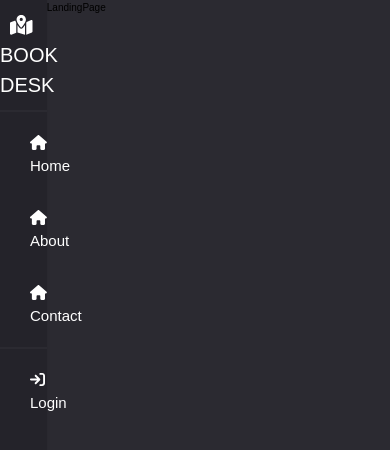
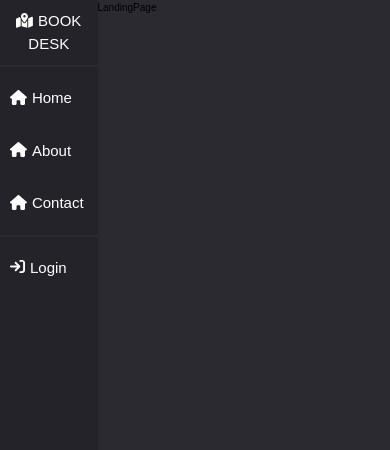
Before and after one commit to Vidican-Vlad/desk-booking-app, a React (Create React App) app in the folder client/: page / in a window 390 px wide. Shown: the top 450 px of the page. Built offline with nearby package versions, Linux system fonts and the light colour scheme.

Commit message:
Responsive components

```diff
--- a/client/src/App.js
+++ b/client/src/App.js
@@ -1,6 +1,5 @@
 import { useEffect } from "react";
 import { useDispatch, useSelector } from "react-redux";
-import { boolean } from "yup";
 import "./App.scss";
 import { loginSuccess } from "./Redux/Features/authenticationSlice";
 import WebRoutes from "./Routes/routes";
--- a/client/src/Components/Navigation/Navbar/Navbar.scss
+++ b/client/src/Components/Navigation/Navbar/Navbar.scss
@@ -64,3 +64,31 @@
 		border-top: 2px solid colors.$backgroundColor;
 	}
 }
+
+@media (max-width: 1080px) {
+	.navbar-container {
+		width: 20%;
+	}
+}
+
+@media (max-width: 650px) {
+	.navbar-container {
+		width: 25%;
+		&__logo {
+			font-size: 1.5rem;
+		}
+		&__menu {
+			&__list {
+				&__item {
+					padding-left: 0rem;
+					a,
+					button {
+						svg {
+							margin-right: 0.5rem;
+						}
+					}
+				}
+			}
+		}
+	}
+}
--- a/client/src/Components/Pages/DashBoardPage/DashBoardPage.scss
+++ b/client/src/Components/Pages/DashBoardPage/DashBoardPage.scss
@@ -1,5 +1,17 @@
 @use "../../../Styles/default";
 @use "../../../Styles/colors";
 .dashboard-page-container {
-	width: 85%;
+	width: 88%;
 }
+
+@media (max-width: 1080px) {
+	.dashboard-page-container {
+		width: 80%;
+	}
+}
+
+@media (max-width: 650px) {
+	.dashboard-page-container {
+		width: 75%;
+	}
+}
--- a/client/src/Components/Pages/LandingPage/LandingPage.js
+++ b/client/src/Components/Pages/LandingPage/LandingPage.js
@@ -2,7 +2,8 @@ import "./LandingPage.scss";
 import React from "react";
 
 const LandingPage = () => {
-	return <div>LandingPage</div>;
+	const componentClass = "landing-page-container";
+	return <div className={componentClass}>LandingPage</div>;
 };
 
 export default LandingPage;
--- a/client/src/Components/Pages/LandingPage/LandingPage.scss
+++ b/client/src/Components/Pages/LandingPage/LandingPage.scss
@@ -1,2 +1,16 @@
 @use "../../../Styles/default";
 @use "../../../Styles/colors";
+.landing-page-container {
+	width: 85%;
+}
+@media (max-width: 1080px) {
+	.landing-page-container {
+		width: 80%;
+	}
+}
+
+@media (max-width: 650px) {
+	.landing-page-container {
+		width: 75%;
+	}
+}
--- a/client/src/Components/Pages/LoginPage/LoginPage.scss
+++ b/client/src/Components/Pages/LoginPage/LoginPage.scss
@@ -3,3 +3,14 @@
 .login-page-container {
 	width: 85%;
 }
+@media (max-width: 1080px) {
+	.login-page-container {
+		width: 80%;
+	}
+}
+
+@media (max-width: 650px) {
+	.login-page-container {
+		width: 75%;
+	}
+}
```
